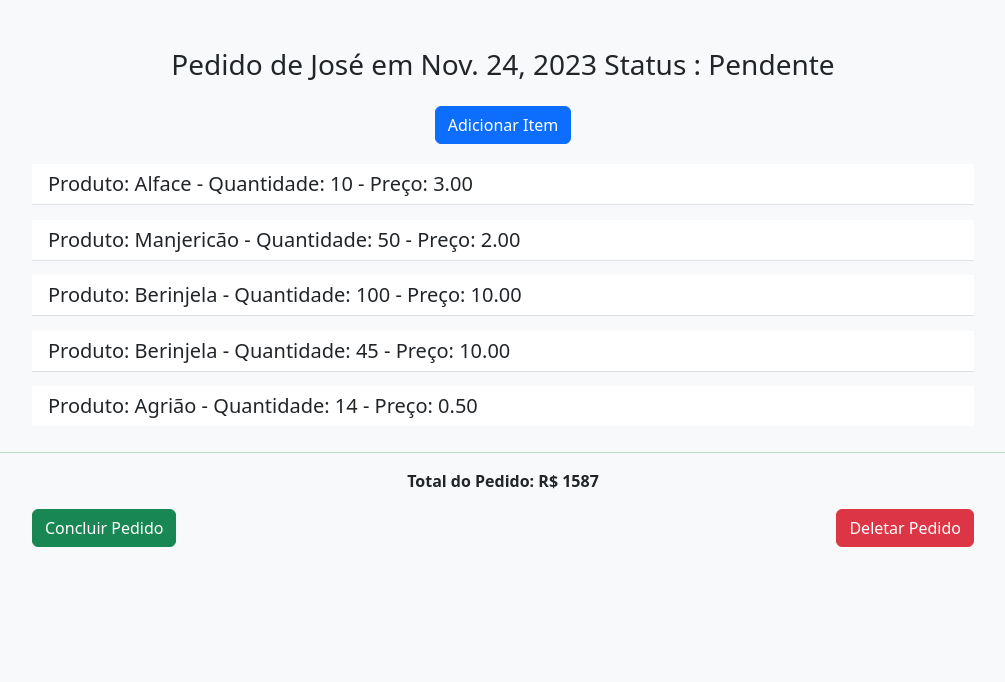
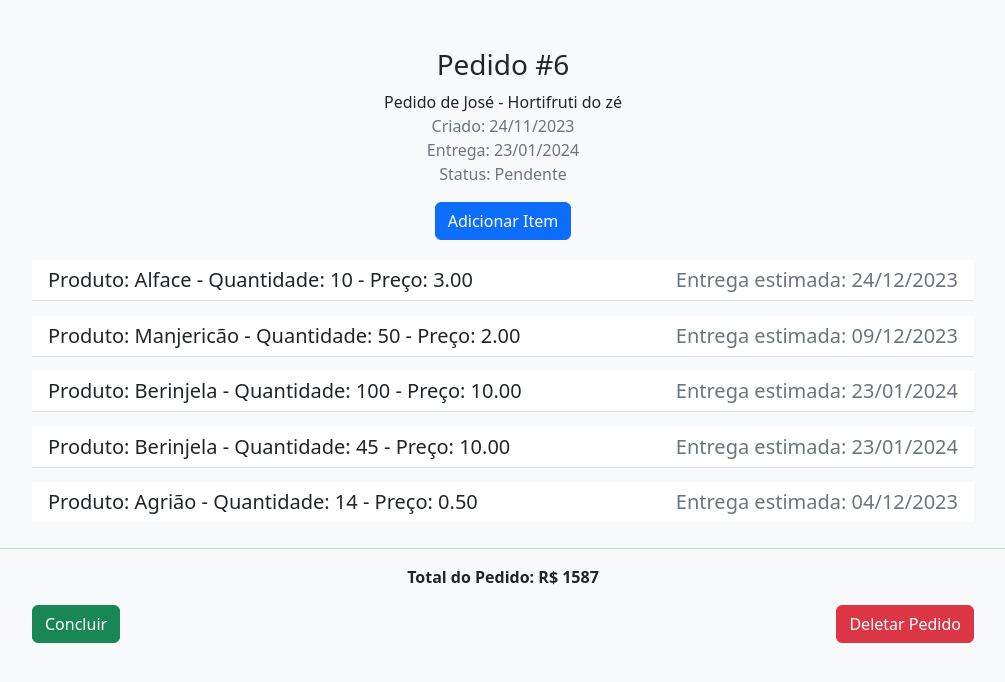
Before and after one commit to carloshtbraga/Fazenda-App, a Django app: page /detalhes_item_pedido/6/ in a window 1280 px wide; the page is wider, and only the part inside the window is pictured. Shown: the part 80-762 px from the top of that part, without its empty margins (137-1142 px from the left). Run offline with Django 4.2, Linux system fonts and the light colour scheme; data comes from the database, SQL or seed files in the repository; both versions use the stored data as it was after the commit.

Commit message:
:sparkles: melhoras gerais

```diff
--- a/fazenda/models.py
+++ b/fazenda/models.py
@@ -1,4 +1,5 @@
 from django.db import models
+from datetime import timedelta
 
 
 class Cliente(models.Model):
@@ -31,11 +32,25 @@ class Pedido(models.Model):
         default="Pendente",
     )
 
-    # def data_formatada(self):
-    #     return self.data_pedido.strftime("%d/%m/%Y")
+    def maior_tempo_preparo(self):
+        tempos_preparo = self.produtos.all().values_list("tempo_preparo", flat=True)
+        if tempos_preparo:
+            return max(tempos_preparo)
+        return 0
+
+    def data_entrega(self):
+        maior_tempo = self.maior_tempo_preparo()
+        if maior_tempo > 0:
+            return self.data_pedido + timedelta(days=maior_tempo)
+        return self.data_pedido
 
     def __str__(self):
-        itens = ', '.join([f"{item.quantidade}x {item.produto.nome} por R$ {item.preco}" for item in self.itempedido_set.all()])
+        itens = ", ".join(
+            [
+                f"{item.quantidade}x {item.produto.nome} por R$ {item.preco}"
+                for item in self.itempedido_set.all()
+            ]
+        )
         return f"Pedido de {self.cliente} em {self.data_pedido} com {itens}"
 
 
@@ -44,7 +59,14 @@ class ItemPedido(models.Model):
     produto = models.ForeignKey(Produto, on_delete=models.CASCADE)
     quantidade = models.PositiveIntegerField()
     preco = models.DecimalField(max_digits=5, decimal_places=2)
-    # Adicione outros campos relevantes para o item do pedido, se necessário
+    marcado = models.BooleanField(default=False)
+
+    def data_entrega_produto(self):
+        data_pedido = self.pedido.data_pedido
+        tempo_preparo_produto = self.produto.tempo_preparo
+        if data_pedido and tempo_preparo_produto:
+            return data_pedido + timedelta(days=tempo_preparo_produto)
+        return None
 
     def __str__(self):
         return f"{self.quantidade}x {self.produto} por R$ {self.preco } no pedido {self.pedido.pk}"
--- a/fazenda/templates/adicionar_item_pedido.html
+++ b/fazenda/templates/adicionar_item_pedido.html
@@ -6,7 +6,7 @@
     <form method="post">
         {% csrf_token %}
         {{ form.as_p }}
-        <button type="submit">Adicionar Item ao Pedido</button>
+        <button type="submit" class="btn btn-success">Adicionar</button>
     </form>
 </div>
 {% endblock %}
--- a/fazenda/templates/base.html
+++ b/fazenda/templates/base.html
@@ -45,6 +45,13 @@
       margin-left: 1rem;
     }
 
+    .centro{
+
+align-items: center;
+align-content: center;
+align-self: center;
+    }
+
   </style>
 </head>
 
--- a/fazenda/templates/deletar_pedido.html
+++ b/fazenda/templates/deletar_pedido.html
@@ -7,6 +7,6 @@
             {% csrf_token %}
             <button type="submit" class="btn btn-danger">Confirmar Deleção</button>
         </form>
-        <a href="{% url 'listar_pedidos' %}">Cancelar e voltar para a listagem</a>
+        <a class="btn btn-warning" href="{% url 'listar_pedidos' %}">Cancelar</a>
     </div>
 {% endblock %}
--- a/fazenda/templates/detalhes_item_pedido.html
+++ b/fazenda/templates/detalhes_item_pedido.html
@@ -3,22 +3,35 @@
 {% block content %}
     {% load static %}
     <div class="container-fluid d-flex flex-column justify-content-center align-items-center">
-        <h3>Pedido de {{ pedido.cliente.nome }} em {{ pedido.data_pedido }} Status : {{ pedido.status }}</h3>
-        <a href="{% url 'adicionar_item_pedido' pedido.id %}"
-           class="btn btn-primary mb-3 mt-3 ">Adicionar Item</a>
+        <h3>Pedido #{{ pedido.id }}</h3>
+        Pedido de {{ pedido.cliente.nome }} - {{ pedido.cliente.empresa }}
+        <span class="text-secondary">Criado: {{ pedido.data_pedido|date:"d/m/Y" }}</span>
+        <span class="text-secondary">Entrega: {{ pedido.data_entrega|date:"d/m/Y" }}</span>
+        <span class="text-secondary">Status: {{ pedido.status }}</span>
+
+        {% if pedido.status != 'Concluído' %}
+            <a href="{% url 'adicionar_item_pedido' pedido.id %}" class="btn btn-primary mb-3 mt-3">Adicionar Item</a>
+        {% endif %}
         <ul class="h5 list-group list-group-flush w-75 d-flex flex-column justify-content-center align-items-center">
             {% for item_pedido in pedido.itempedido_set.all %}
                 <li class="list-group-item list-group-item-action d-flex justify-content-between align-items-center list">
                     Produto: {{ item_pedido.produto.nome }} - Quantidade: {{ item_pedido.quantidade }} - Preço: {{ item_pedido.preco }}
+                    {% if item_pedido.data_entrega_produto %}
+                        <span class="text-secondary">Entrega estimada: {{ item_pedido.data_entrega_produto|date:"d/m/Y" }}</span>
+                    {% else %}
+                        <span class="text-secondary">Entrega estimada indisponível</span>
+                    {% endif %}
                 </li>
             {% endfor %}
         </ul>
         <hr>
-        <p>
-            <strong>Total do Pedido: R$ {{ pedido.total_pedido }}</strong>
-        </p>
+        <p><strong>Total do Pedido: R$ {{ pedido.total_pedido }}</strong></p>
         <div class="d-flex justify-content-between align-items-center w-75">
-            <a href="{% url 'concluir_pedido' pedido.id %}" class="btn btn-success">Concluir Pedido</a>
+            {% if pedido.status == 'Concluído' %}
+                <a href="{% url 'concluir_pedido' pedido.id %}" class="btn btn-warning">Desfazer</a>
+            {% else %}
+                <a href="{% url 'concluir_pedido' pedido.id %}" class="btn btn-success">Concluir</a>
+            {% endif %}
             <a href="{% url 'deletar_pedido' pedido.id %}" class="btn btn-danger">Deletar Pedido</a>
         </div>
     </div>
--- a/fazenda/templates/listar_produtos.html
+++ b/fazenda/templates/listar_produtos.html
@@ -2,14 +2,14 @@
 {% block title %}Listagem de Produtos{% endblock %}
 {% block content %}
     <div class="container-fluid d-flex flex-column justify-content-center align-items-center">
-        <h1>Listagem de Produtos</h1>
+        <h1>  <i class="bi bi-apple"> </i>Lista de Produtos</h1>
         <ul class=" h5 list-group list-group-flush w-75 d-flex flex-column justify-content-center align-items-center">
             {% for produto in produtos %}
                 <li class="list-group-item list-group-item-action d-flex justify-content-between align-items-center list">
                     <!-- {{ produto.nome }} - Tempo de Preparo: {{ produto.tempo_preparo }} dias -->
                     <div class="d-flex flex-column">
-                        <span class="fw-bold fs-4 text-primary">{{ produto.nome }}</span>
-                        <span class="text-secondary">Tempo de Preparo: {{ produto.tempo_preparo }} dias</span>
+                        <span class="fs-4 text-primary">{{ produto.nome }}</span>
+                        <span class="text-secondary"><b>Tempo de Preparo:</b> {{ produto.tempo_preparo }} dias</span>
                     </div>
                     <div class="d-flex justify-content-between align-items-center btns h3">
                         <a href="{% url 'atualizar_produto' produto.pk %}"><i class="bi bi-pencil-square text-success"></i></a>
--- a/fazenda/urls.py
+++ b/fazenda/urls.py
@@ -43,4 +43,9 @@ urlpatterns = [
         views.detalhes_item_pedido,
         name="detalhes_item_pedido",
     ),
+    path(
+        "alternar-checkbox/<int:item_pedido_id>/",
+        views.alternar_checkbox_item_pedido,
+        name="alternar_checkbox_item_pedido",
+    ),
 ]
--- a/fazenda/views.py
+++ b/fazenda/views.py
@@ -147,6 +147,16 @@ def adicionar_item_pedido(request, pedido_id):
 
 def marcar_pedido_como_concluido(request, pedido_id):
     pedido = get_object_or_404(Pedido, pk=pedido_id)
-    pedido.status = "Concluído"
+    if pedido.status == "Pendente":
+        pedido.status = "Concluído"
+    else:
+        pedido.status = "Pendente"
     pedido.save()
     return redirect("detalhes_item_pedido", pk=pedido_id)
+
+
+def alternar_checkbox_item_pedido(request, item_pedido_id):
+    item_pedido = get_object_or_404(ItemPedido, pk=item_pedido_id)
+    item_pedido.marcado = not item_pedido.marcado
+    item_pedido.save()
+    return print("foi")
```
Also changed, not shown: fazenda/templates/listar_clientes.html (+4 -4 lines), fazenda/templates/listar_pedidos.html (+7 -3 lines), db.sqlite3, fazenda/migrations/0004_itempedido_marcado.py (added).
